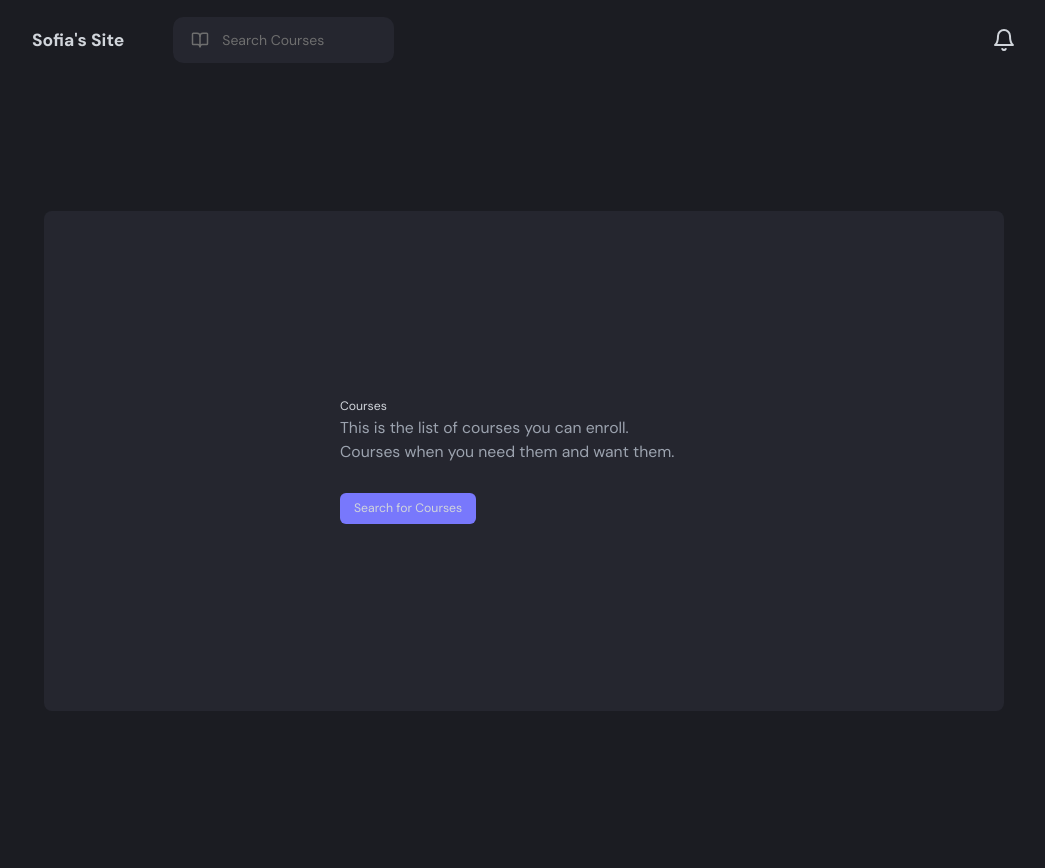
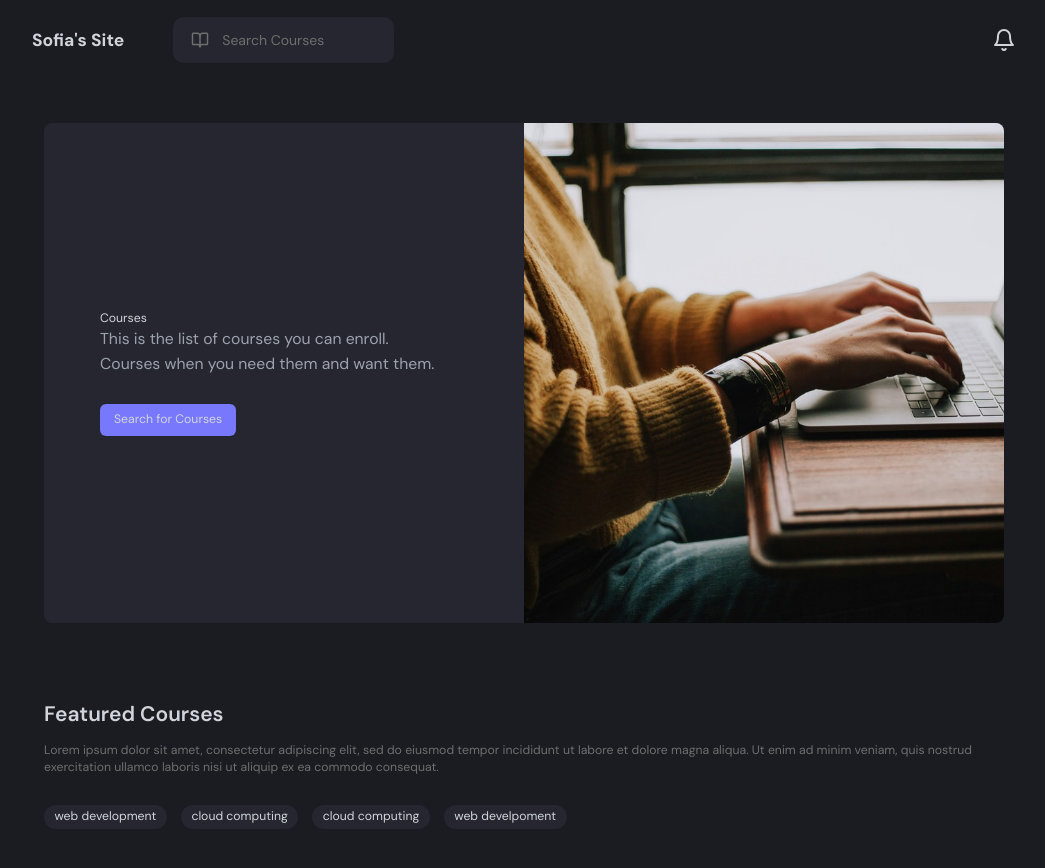
Before and after one commit to sofiaJYX/Management-App, a Next.js app in the folder client/: page / in a window 1280 px wide. Shown: the top 868 px of the page, without its empty margins (116-1161 px from the left). Before the commit the page ends 800 px from the top, so only its background shows below. Built offline with nearby package versions, Linux system fonts and the light colour scheme.

Commit message:
landing page course content structure

```diff
--- a/client/src/app/(nondashboard)/landing/page.tsx
+++ b/client/src/app/(nondashboard)/landing/page.tsx
@@ -1,25 +1,26 @@
-"use client"
+"use client";
 
-import React from 'react'
-import { motion } from "framer-motion"
+import React from "react";
+import { motion } from "framer-motion";
 import Link from "next/link";
+import Image from "next/image";
+import { useCarousel } from "@/src/hooks/useCarousel";
 
 const Landing = () => {
+  const currentImage = useCarousel({ totalImages: 3 });
   return (
     <motion.div
-    initial={{opacity: 0}}
-    animate={{ opacity: 1}}
+      initial={{ opacity: 0 }}
+      animate={{ opacity: 1 }}
       transition={{ duration: 0.5 }}
       className="landing"
     >
       <motion.div
-            initial={{y:20, opacity: 0}}
-            animate={{y:0,  opacity: 1}}
+        initial={{ y: 20, opacity: 0 }}
+        animate={{ y: 0, opacity: 1 }}
         transition={{ duration: 0.5 }}
         className="landing__hero"
       >
-
-
         <div className="landing__hero-content">
           <h1 className="landing__titiel">Courses</h1>
           <p className="landing__description">
@@ -33,9 +34,52 @@ const Landing = () => {
             </Link>
           </div>
         </div>
+
+        <div className="landing__hero-images">
+          {/* map out the image */}
+          {["/hero1.jpg", "/hero2.jpg", "/hero3.jpg"].map((src, index) => (
+            <Image
+              key={src}
+              src={src}
+              alt={`Hero Banner ${index + 1}`}
+              fill
+              priority={index === currentImage}
+              className={`landing__hero-image ${
+                index === currentImage ? "landing__hero-image--active" : ""
+              }`}
+            />
+          ))}
+        </div>
+      </motion.div>
+      <motion.div
+        initial={{ y: 20, opacity: 0 }}
+        animate={{ y: 0, opacity: 1 }}
+        transition={{ duration: 0.5 }}
+        className="landing__featured"
+      >
+        <h2 className="landing__featured-title">Featured Courses</h2>
+        <p className="landing__featured-description">
+          Lorem ipsum dolor sit amet, consectetur adipiscing elit, sed do
+          eiusmod tempor incididunt ut labore et dolore magna aliqua. Ut enim ad
+          minim veniam, quis nostrud exercitation ullamco laboris nisi ut
+          aliquip ex ea commodo consequat.
+        </p>
+
+        <div className="landing__tags">
+          {[
+            "web development",
+            "cloud computing",
+            "cloud computing",
+            "web develpoment",
+          ].map((tag, index) => (
+            <span key={index} className="landing__tag">
+              {tag}
+            </span>
+          ))}
+        </div>
       </motion.div>
     </motion.div>
-  )
+  );
 };
 
 export default Landing;
--- a/client/src/hooks/useCarousel.ts
+++ b/client/src/hooks/useCarousel.ts
@@ -11,8 +11,8 @@ export const useCarousel = ({
 }: UseCarouselProps) => {
   const [currentImage, setCurrentImage] = useState(0); //start with the first image
 
+  // cycle between images
   useEffect(() => {
-    // cycle between images
     const timer = setInterval(() => {
       setCurrentImage((prev) => (prev + 1) % totalImages);
     }, interval);
```
Lines whose indentation alone changed are shown as unchanged.
